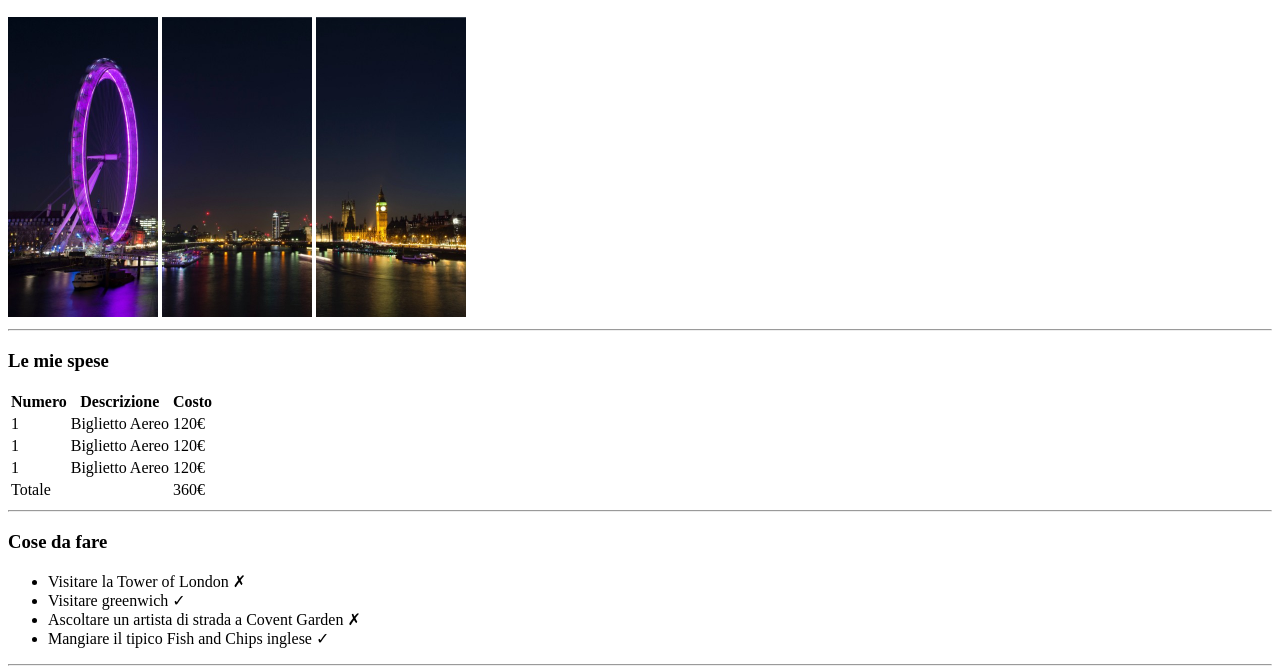
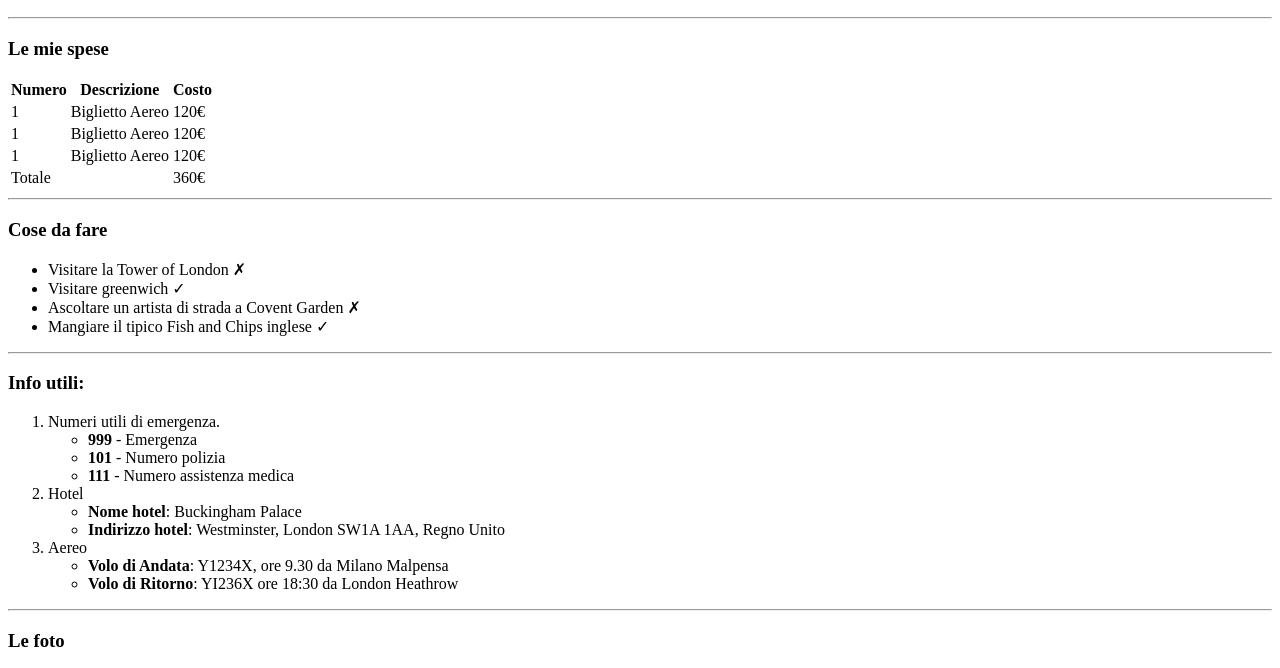
Before and after one commit to udinocera/html-london-trip, a plain HTML site: page index.html in a window 1280 px wide. Shown: the part 50-718 px from the top of the page. Drawn offline with Linux system fonts and the light colour scheme; grey boxes are pictures that could not be loaded.

Commit message:
Checkpoint-6

```diff
--- a/index.html
+++ b/index.html
@@ -9,9 +9,6 @@
        <h2>Il mio Viaggio a Londra</h2>
    </body>
 
-        <img src="pexels-bill-emrich-230794-0.jpg" alt="Image" style="width:150px;height:300px;">
-        <img src="pexels-bill-emrich-230794-1.jpg" alt="Image" style="width:150px;height:300px;">
-        <img src="pexels-bill-emrich-230794-2.jpg" alt="Image" style="width:150px;height:300px;">
     <hr>
     <body>
         <h3>Le mie spese</h3>
```
Also changed, not shown: londra.jfif (added), pexels-bill-emrich-230794-0.jpg (deleted), pexels-bill-emrich-230794-1.jpg (deleted), pexels-bill-emrich-230794-2.jpg (deleted).
